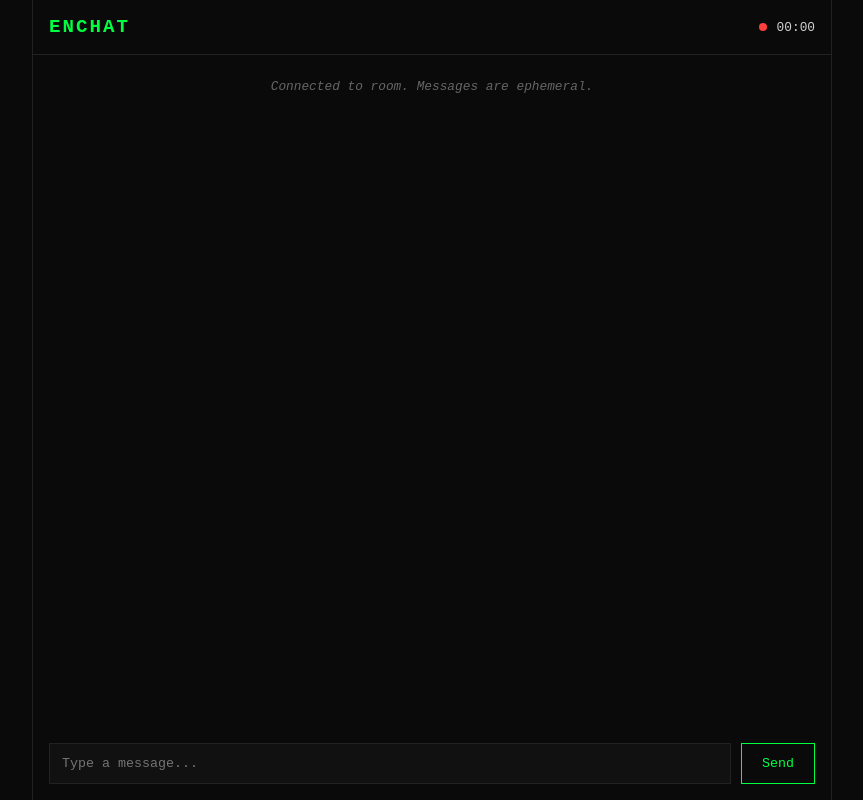
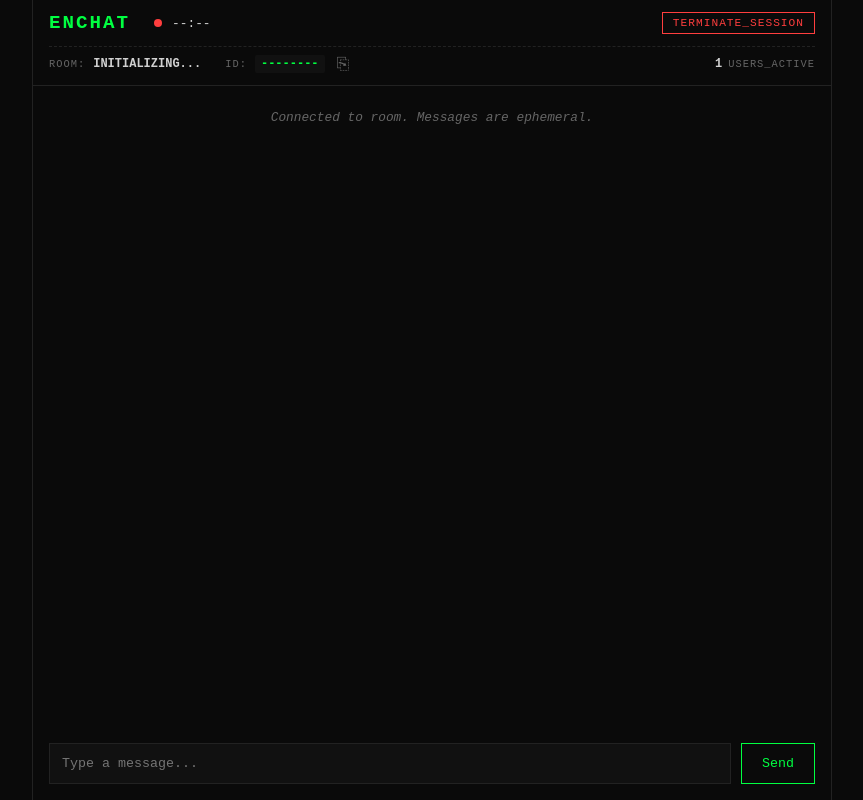
Before and after one commit to k4rkie/enchat, a website: page client/chat.html in a window 1280 px wide. Shown: the whole page, without its empty margins (208-1071 px from the left). Drawn offline with nearby package versions, Linux system fonts and the light colour scheme; no server answers; sample sign-in values are in the browser's storage.

Commit message:
Add more room info in the chatroom headers

```diff
--- a/client/chat.html
+++ b/client/chat.html
@@ -12,11 +12,34 @@
 <body class="chat-page">
   <div id="app">
     <header>
-      <div class="header-content">
-        <h1>Enchat</h1>
-        <div class="status-indicator">
-          <span id="connection-status" class="status"></span>
-          <span id="timer-display">00:00</span>
+      <div class="header-top">
+        <div class="brand">
+          <h1>Enchat</h1>
+          <div class="status-indicator">
+            <span id="connection-status" class="status"></span>
+            <span id="timer-display">--:--</span>
+          </div>
+        </div>
+        <div class="header-actions">
+          <button id="terminate-room-btn" class="nuke-btn">TERMINATE_SESSION</button>
+        </div>
+      </div>
+
+      <div class="header-bottom">
+        <div class="room-meta">
+          <div class="meta-item">
+            <span class="label">ROOM:</span>
+            <span id="room-name-display" class="value">INITIALIZING...</span>
+          </div>
+          <div class="meta-item">
+            <span class="label">ID:</span>
+            <code id="room-id-display" class="value">--------</code>
+            <button id="copy-id-btn" class="icon-btn" title="Copy Room ID">⎘ </button>
+          </div>
+        </div>
+        <div class="room-stats">
+          <span id="user-count" class="value">1</span>
+          <span class="label">USERS_ACTIVE</span>
         </div>
       </div>
     </header>
@@ -48,6 +71,8 @@
     </div>
   </div>
 
+
+
   <script src="/socket.io/socket.io.js"></script>
   <script src="/chat.js"></script>
 </body>
--- a/client/chat.js
+++ b/client/chat.js
@@ -13,12 +13,25 @@ const homeBtn = document.getElementById("confirm-expiry");
 const userId = sessionStorage.getItem("userId");
 const userName = sessionStorage.getItem("userName") ?? "";
 
+const roomName = sessionStorage.getItem("roomName") ?? "";
+
+const roomNameDisplay = document.getElementById("room-name-display");
+const roomIdDisplay = document.getElementById("room-id-display");
+const copyIdBtn = document.getElementById("copy-id-btn");
+const userCountDisplay = document.getElementById("user-count");
+
+if (userName.length === 0) {
+  window.location.href = "/?noUsernameRedirect=true";
+}
+
+// chat duration counter
 let timeInterval = null;
 let connectionStatusInterval = null;
 
 //getting roomId form the url
 const roomId = document.URL.split("/")[4];
-socket.emit("join-room", { roomId, userId });
+socket.emit("join-room", { roomId, userId, roomName });
+sessionStorage.removeItem("roomName");
 
 // rendering messages
 function renderMessages(msgObj) {
@@ -55,8 +68,16 @@ function scrollToBottom() {
   chatWindow.scrollTop = chatWindow.scrollHeight;
 }
 
+copyIdBtn.addEventListener("click", () => {
+  navigator.clipboard.writeText(roomId);
+});
+
 // responding to room-history event
 socket.on("room-history", (roomHistory) => {
+  roomNameDisplay.textContent = roomHistory.roomName;
+  roomIdDisplay.textContent = roomHistory.roomId;
+  userCountDisplay.textContent = roomHistory.noOfUsers;
+
   messagesContainer.innerHTML = "";
   roomHistory.messages.forEach((msg) => {
     renderMessages(msg);
--- a/client/style.css
+++ b/client/style.css
@@ -75,6 +75,7 @@ body {
 }
 
 .primary-btn,
+.okay-button,
 .secondary-btn {
   font-family: var(--font-family);
   padding: 12px;
@@ -84,7 +85,8 @@ body {
   letter-spacing: 1px;
 }
 
-.primary-btn {
+.primary-btn,
+.okay-button {
   background: var(--accent-color);
   color: var(--bg-color);
   border: none;
@@ -247,17 +249,98 @@ body {
 }
 
 header {
-  padding: 1rem;
+  padding: 0.75rem 1rem;
   background: var(--bg-color);
   display: flex;
   flex-direction: column;
+  gap: 0.75rem;
   border-bottom: 1px solid var(--border-color);
 }
 
-.header-content {
+.header-top,
+.header-bottom {
   display: flex;
   justify-content: space-between;
   align-items: center;
+}
+
+.brand {
+  display: flex;
+  align-items: center;
+  gap: 1.5rem;
+}
+
+.header-bottom {
+  padding-top: 0.5rem;
+  border-top: 1px dashed #222;
+}
+
+.room-meta {
+  display: flex;
+  gap: 1.5rem;
+}
+
+.meta-item {
+  display: flex;
+  align-items: center;
+  gap: 8px;
+}
+
+.label {
+  font-size: 0.65rem;
+  color: var(--system-text);
+  letter-spacing: 1px;
+}
+
+.value {
+  font-size: 0.75rem;
+  color: var(--text-color);
+  font-weight: bold;
+}
+
+#room-id-display {
+  color: var(--accent-color);
+  background: #111;
+  padding: 2px 6px;
+  border-radius: 2px;
+}
+
+.icon-btn {
+  background: transparent;
+  border: none;
+  color: var(--system-text);
+  cursor: pointer;
+  font-size: 1rem;
+  padding: 0 4px;
+  transition: color 0.2s;
+}
+
+.icon-btn:hover {
+  color: var(--accent-color);
+}
+
+.nuke-btn {
+  background: transparent;
+  border: 1px solid #ff3e3e;
+  color: #ff3e3e;
+  font-family: var(--font-family);
+  font-size: 0.7rem;
+  padding: 4px 10px;
+  cursor: pointer;
+  letter-spacing: 1px;
+  transition: all 0.2s;
+}
+
+.nuke-btn:hover {
+  background: #ff3e3e;
+  color: #fff;
+  box-shadow: 0 0 10px rgba(255, 62, 62, 0.3);
+}
+
+.room-stats {
+  display: flex;
+  align-items: center;
+  gap: 6px;
 }
 
 h1 {
--- /dev/null
+++ b/client/utils/encryptMessage.js
@@ -0,0 +1 @@
+export function encryptMessage(message) {}
```
Also changed, not shown: client/index.html (+15 -0 lines), client/index.js (+14 -0 lines), src/handlers/chat.handlers.ts (+11 -10 lines).
